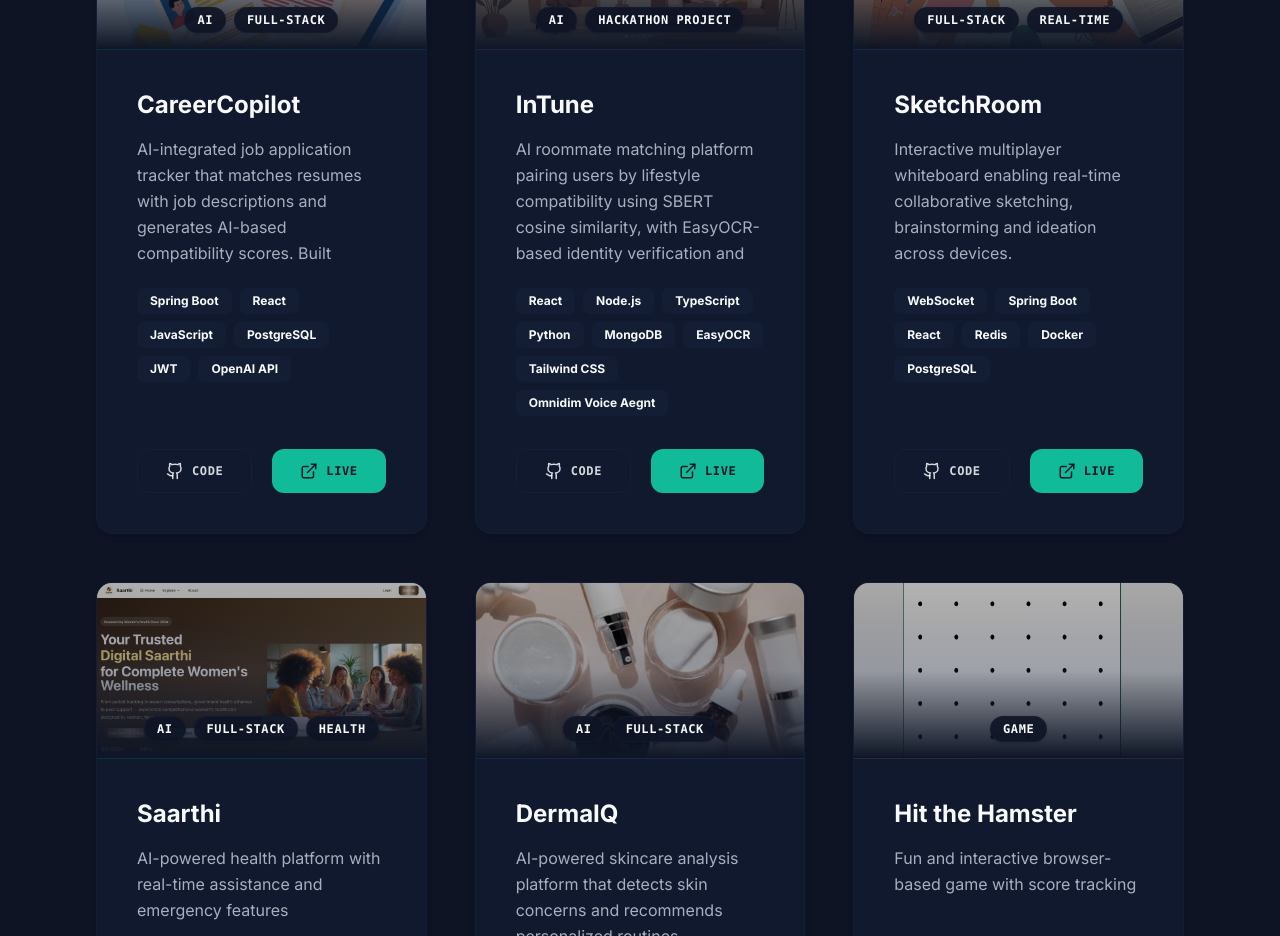
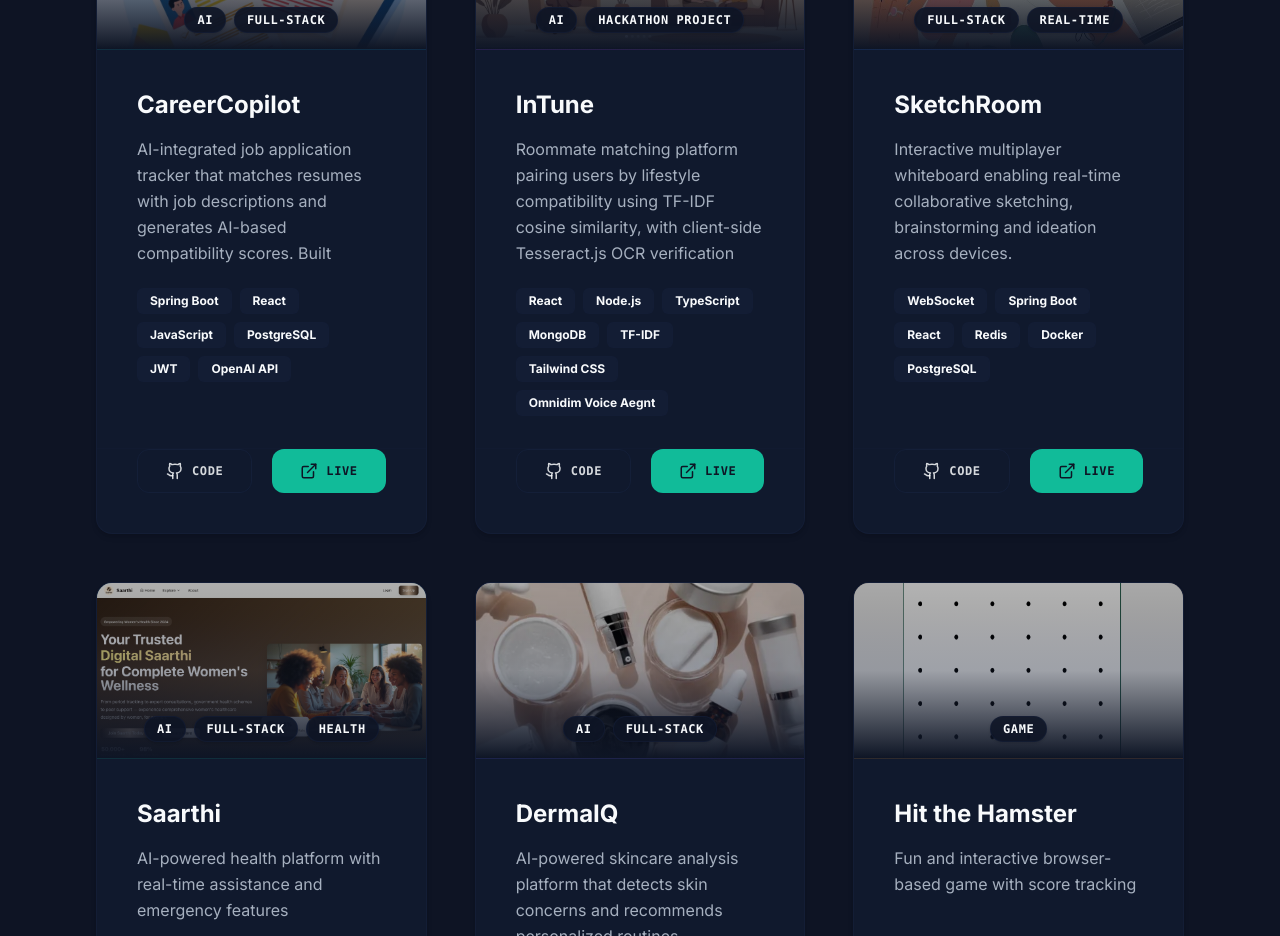
Before and after one commit to suhanigupta23/Portfolio, a React (Vite) app: page / in a window 1280 px wide. Shown: the part 4460-5396 px from the top of the page. Built offline with nearby package versions, Linux system fonts and the light colour scheme.

Commit message:
Update portfolioData.js

```diff
--- a/src/data/portfolioData.js
+++ b/src/data/portfolioData.js
@@ -172,8 +172,8 @@ export const portfolioData = {
     },
     {
       title: "InTune",
-      description: "AI roommate matching platform pairing users by lifestyle compatibility using SBERT cosine similarity, with EasyOCR-based identity verification and real-time match state.",
-      tech: ["React", "Node.js", "TypeScript", "Python", "MongoDB", "EasyOCR", "Tailwind CSS", "Omnidim Voice Aegnt"],
+      description: "Roommate matching platform pairing users by lifestyle compatibility using TF-IDF cosine similarity, with client-side Tesseract.js OCR verification and real-time match state.",
+      tech: ["React", "Node.js", "TypeScript", "MongoDB", "TF-IDF", "Tailwind CSS", "Omnidim Voice Aegnt"],
       tags: ["AI", "Hackathon Project"],
       github: "https://github.com/suhanigupta23/Intune",
       demo: "https://in-tune-phi.vercel.app/",
```
